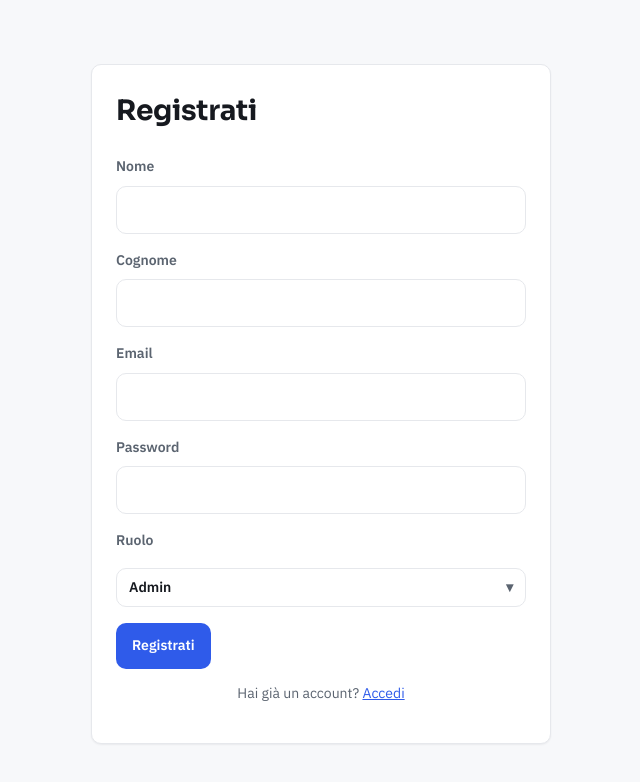
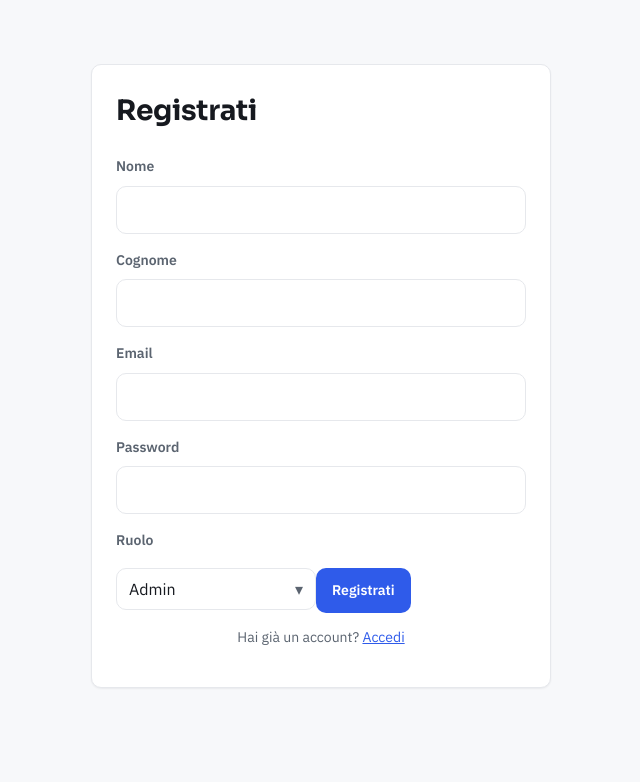
Before and after one commit to faragrazio/asset-management-web, an Angular app: page /register in a window 1280 px wide. Shown: the top 782 px of the page, without its empty margins (319-959 px from the left). Built offline with nearby package versions, Linux system fonts and the light colour scheme.

Commit message:
refactor(register): use shared app-dropdown for role selection

```diff
--- a/src/app/features/auth/register/register.html
+++ b/src/app/features/auth/register/register.html
@@ -35,27 +35,14 @@
     }
 
     <label>Ruolo</label>
-    <div class="dropdown">
-      <!-- trigger: mostra il ruolo corrente letto DAL FORM -->
-      <button type="button" class="dropdown-trigger" (click)="apriChiudiMenu()">
-        <span>{{ form.controls.role.value }}</span>
-        <span class="chevron" [class.aperto]="menuAperto()">▾</span>
-      </button>
-
-      @if (menuAperto()) {
-        <!-- strato invisibile: un click fuori chiude il menu -->
-        <div class="dropdown-backdrop" (click)="chiudiMenu()"></div>
-        <div class="dropdown-menu">
-          @for (ruolo of ruoli; track ruolo) {
-            <button
-              type="button"
-              [class.attiva]="form.controls.role.value === ruolo"
-              (click)="scegliRuolo(ruolo)"
-            >{{ ruolo }}</button>
-          }
-        </div>
-      }
-    </div>
+    <!-- la tendina ruolo ora è il componente condiviso: apertura, tastiera e
+         ARIA li gestisce lui. Il FormControl resta la fonte di verità del valore. -->
+    <app-dropdown
+      [options]="ruoliOptions"
+      [value]="form.controls.role.value"
+      (valueChange)="scegliRuolo($event)"
+      ariaLabel="Ruolo"
+    />
 
     @if (error()) {
       <p class="error">{{ error() }}</p>
--- a/src/app/features/auth/register/register.scss
+++ b/src/app/features/auth/register/register.scss
@@ -3,78 +3,3 @@
   justify-content: center;   /* centra la card, come nel login */
   padding-top: var(--space-8);
 }
-
-.dropdown {
-  position: relative;
-  display: block;
-  margin-bottom: var(--space-4);
-}
-.dropdown-trigger {
-  display: inline-flex;
-  align-items: center;
-  justify-content: space-between;
-  gap: var(--space-3);
-  width: 100%;
-  font: inherit;
-  padding: var(--space-2) var(--space-3);
-  color: var(--color-text);
-  background: var(--color-surface);
-  border: 1px solid var(--color-border);
-  border-radius: var(--radius);
-  cursor: pointer;
-  transition: border-color var(--transition), box-shadow var(--transition);
-}
-.dropdown-trigger:hover {
-  border-color: var(--color-text-muted);
-}
-.dropdown-trigger:focus-visible {
-  outline: none;
-  border-color: var(--color-primary);
-  box-shadow: 0 0 0 3px rgba(47, 91, 234, 0.15);
-}
-.chevron {
-  transition: transform var(--transition);
-  color: var(--color-text-muted);
-}
-.chevron.aperto {
-  transform: rotate(180deg);
-}
-.dropdown-backdrop {
-  position: fixed;
-  inset: 0;
-  z-index: 40;
-}
-.dropdown-menu {
-  position: absolute;
-  top: calc(100% + var(--space-2));
-  left: 0;
-  min-width: 100%;
-  display: flex;
-  flex-direction: column;
-  padding: var(--space-2);
-  background: var(--color-surface);
-  border: 1px solid var(--color-border);
-  border-radius: var(--radius);
-  box-shadow: var(--shadow-sm);
-  z-index: 50;
-}
-.dropdown-menu button {
-  width: 100%;
-  text-align: left;
-  font: inherit;
-  padding: var(--space-2) var(--space-3);
-  color: var(--color-text);
-  background: transparent;
-  border: none;
-  border-radius: var(--radius);
-  cursor: pointer;
-  transition: background var(--transition);
-}
-.dropdown-menu button:hover {
-  background: var(--color-bg);
-}
-.dropdown-menu button.attiva {
-  background: var(--color-bg);
-  color: var(--color-primary);
-  font-weight: 600;
-}
--- a/src/app/features/auth/register/register.ts
+++ b/src/app/features/auth/register/register.ts
@@ -3,10 +3,11 @@ import { ReactiveFormsModule, FormBuilder, Validators } from '@angular/forms';
 import { Router, RouterLink } from '@angular/router';
 import { AuthService } from '../../../core/services/auth.service';
 import { HttpErrorResponse } from '@angular/common/http';
+import { Dropdown, DropdownOption } from '../../../shared/dropdown/dropdown';
 
 @Component({
   selector: 'app-register',
-  imports: [ReactiveFormsModule, RouterLink],
+  imports: [ReactiveFormsModule, RouterLink, Dropdown],
   templateUrl: './register.html',
   styleUrl: './register.scss',
 })
@@ -28,20 +29,19 @@ export class Register {
     role: ['Admin', [Validators.required]],
   });
 
-  readonly ruoli = ['Admin', 'Technician', 'Viewer'];
-  readonly menuAperto = signal(false);
+  // Voci della tendina ruolo: value e label coincidono perché il backend
+  // si aspetta proprio queste stringhe ('Admin' | 'Technician' | 'Viewer').
+  readonly ruoliOptions: DropdownOption[] = [
+    { value: 'Admin', label: 'Admin' },
+    { value: 'Technician', label: 'Technician' },
+    { value: 'Viewer', label: 'Viewer' },
+  ];
 
-  apriChiudiMenu(): void {
-    this.menuAperto.update((aperto) => !aperto);
-  }
-
-  chiudiMenu(): void {
-    this.menuAperto.set(false);
-  }
-
-  scegliRuolo(ruolo: string): void {
-    this.form.controls.role.setValue(ruolo);
-    this.menuAperto.set(false);
+  // app-dropdown emette string | number | null, ma i nostri value sono stringhe:
+  // riallineo il FormControl, che resta la fonte di verità del valore.
+  // La chiusura del menu non mi riguarda più: la gestisce app-dropdown.
+  scegliRuolo(ruolo: string | number | null): void {
+    this.form.controls.role.setValue(String(ruolo));
   }
 
   submit(): void {
```
